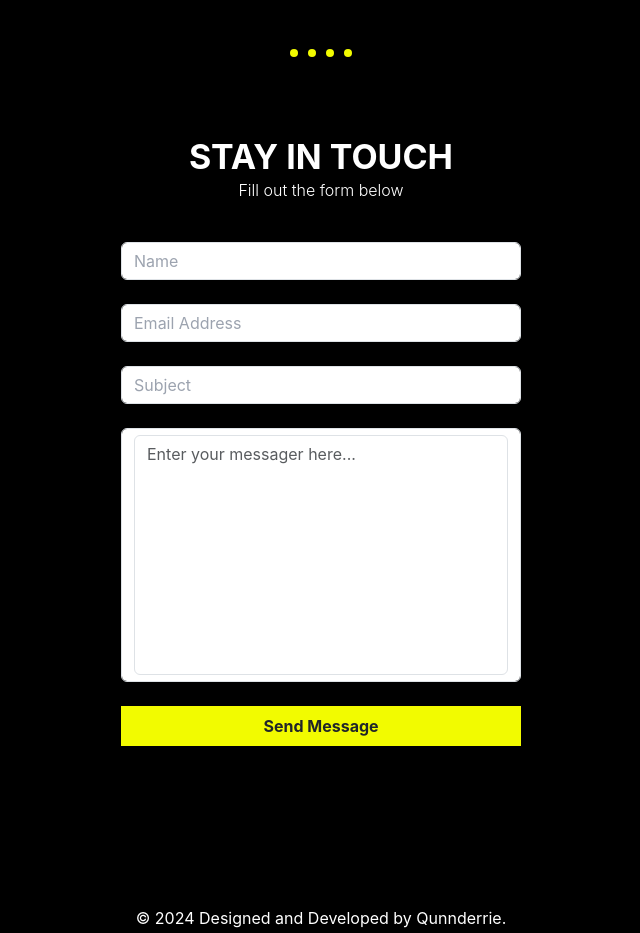
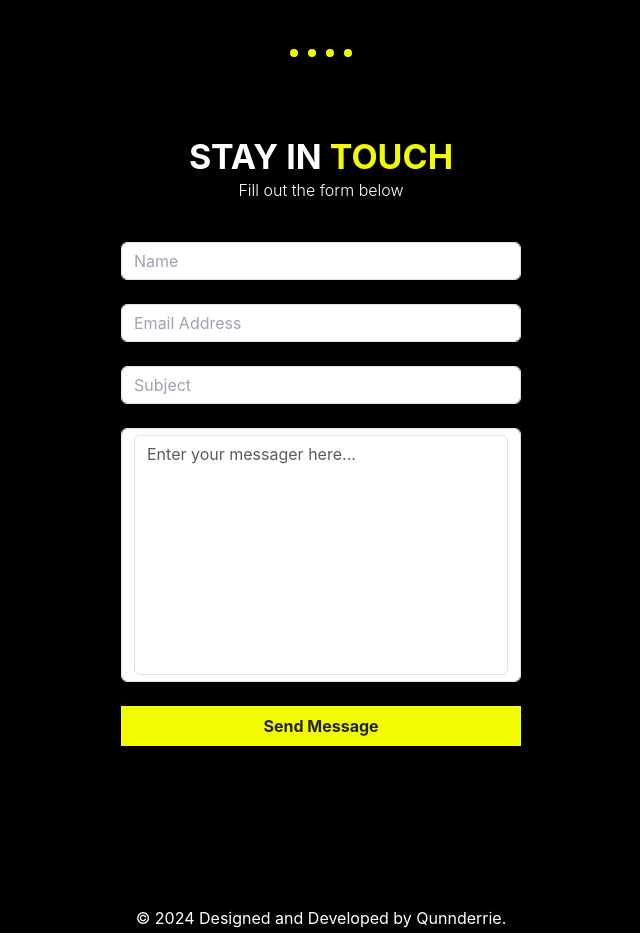
Before and after one commit to Qunnderrie1/MyPortfolio, a React (Create React App) app in the folder app/: page / in a window 1280 px wide. Shown: the part 2040-2973 px from the top of the page, without its empty margins (319-959 px from the left). Built offline with nearby package versions, Linux system fonts and the light colour scheme.

Commit message:
made changes

```diff
--- a/app/src/Components/Contact.jsx
+++ b/app/src/Components/Contact.jsx
@@ -22,6 +22,9 @@ const Contact = () => {
   //   Contact Form Function
   const handleSubmit = (e) => {
     e.preventDefault();
+  };
+
+  const handleMessage = () => {
     if (userName && userEmail && userMessage) {
       axios
         .post(
@@ -66,7 +69,7 @@ const Contact = () => {
           }`}
         >
           <h1 className="text-white text-center text-[34px] font-bold ">
-            STAY IN TOUCH
+            STAY IN <span className="text-[#f2fb00]">TOUCH</span>
           </h1>
           <p className="text-white text-center font-light">
             Fill out the form below
@@ -108,7 +111,10 @@ const Contact = () => {
                 placeholder="Enter your messager here..."
               />
             </div>
-            <button className=" w-100 bg-[#f2fb00] h-[40px] font-bold">
+            <button
+              onClick={handleMessage}
+              className=" w-100 bg-[#f2fb00] h-[40px] font-bold"
+            >
               {confirmMessage}
             </button>
           </form>
```
